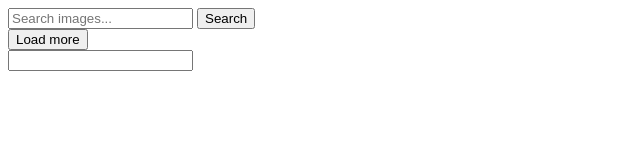
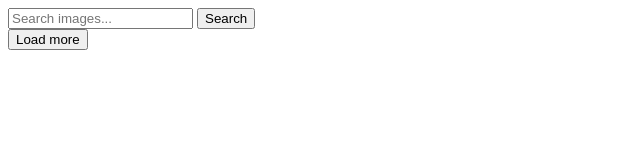
Before and after one commit to RomanKozhushko/goit-js-hw-11, a plain HTML site: page index.html in a window 1280 px wide. Shown: the whole page, without its empty margins (0-640 px from the left). Drawn offline with Linux system fonts and the light colour scheme.

Commit message:
Deploying to gh-pages from @ RomanKozhushko/goit-js-hw-11@b941cbc510a6393fb6c54e59f4f9a2daf86bc8a1 🚀

```diff
--- a/index.html
+++ b/index.html
@@ -1 +1 @@
-<!DOCTYPE html><html lang="ru"><head><meta charset="utf-8"><meta name="viewport" content="width=device-width, initial-scale=1.0"><title>Page title</title><link rel="stylesheet" href="/goit-js-hw-11/index.46ea8c00.css"><script type="module" src="/goit-js-hw-11/index.8f5894bd.js"></script><script src="/goit-js-hw-11/index.c7a1ab22.js" nomodule="" defer></script></head><body> <form class="search__form" id="search-form"> <input id="input" type="text" name="searchQuery" autocomplete="off" placeholder="Search images..."> <button type="submit" class="search__button" data-search="">Search</button> </form> <div class="search__gallery">  </div> <button type="button" class="search__loadmore">Load more</button> </body></html><form class="search__form" id="search-form"> <input id="input" type="text" name="searchQuery" autocomplete="off"> </form>
+<!DOCTYPE html><html lang="ru"><head><meta charset="utf-8"><meta name="viewport" content="width=device-width, initial-scale=1.0"><title>Page title</title><link rel="stylesheet" href="/goit-js-hw-11/index.46ea8c00.css"><script type="module" src="/goit-js-hw-11/index.8f5894bd.js"></script><script src="/goit-js-hw-11/index.c7a1ab22.js" nomodule="" defer></script></head><body> <form class="search__form" id="search-form"> <input id="input" type="text" name="searchQuery" autocomplete="off" placeholder="Search images..."> <button type="submit" class="search__button" data-search="">Search</button> </form> <div class="search__gallery">  </div> <button type="button" class="search__loadmore">Load more</button> </body></html><form class="search__form" id="search-form"></form>
```
